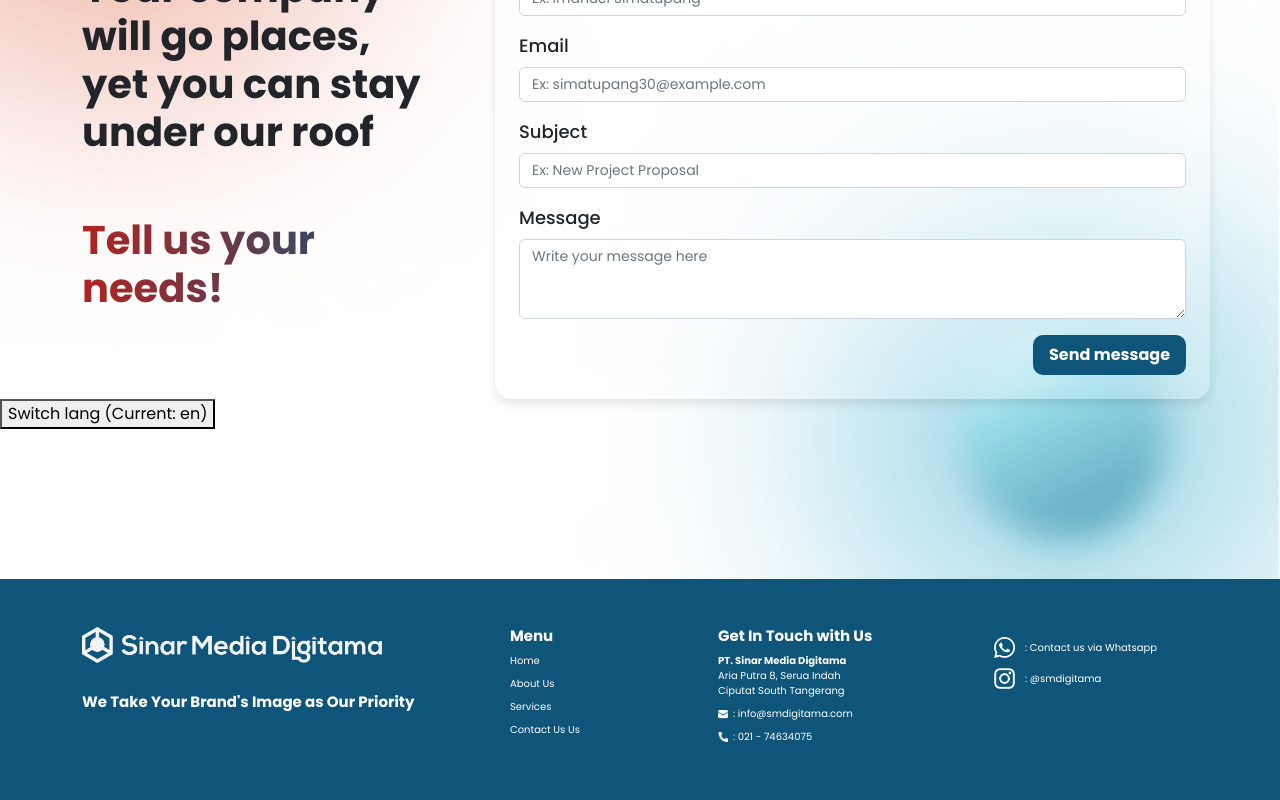
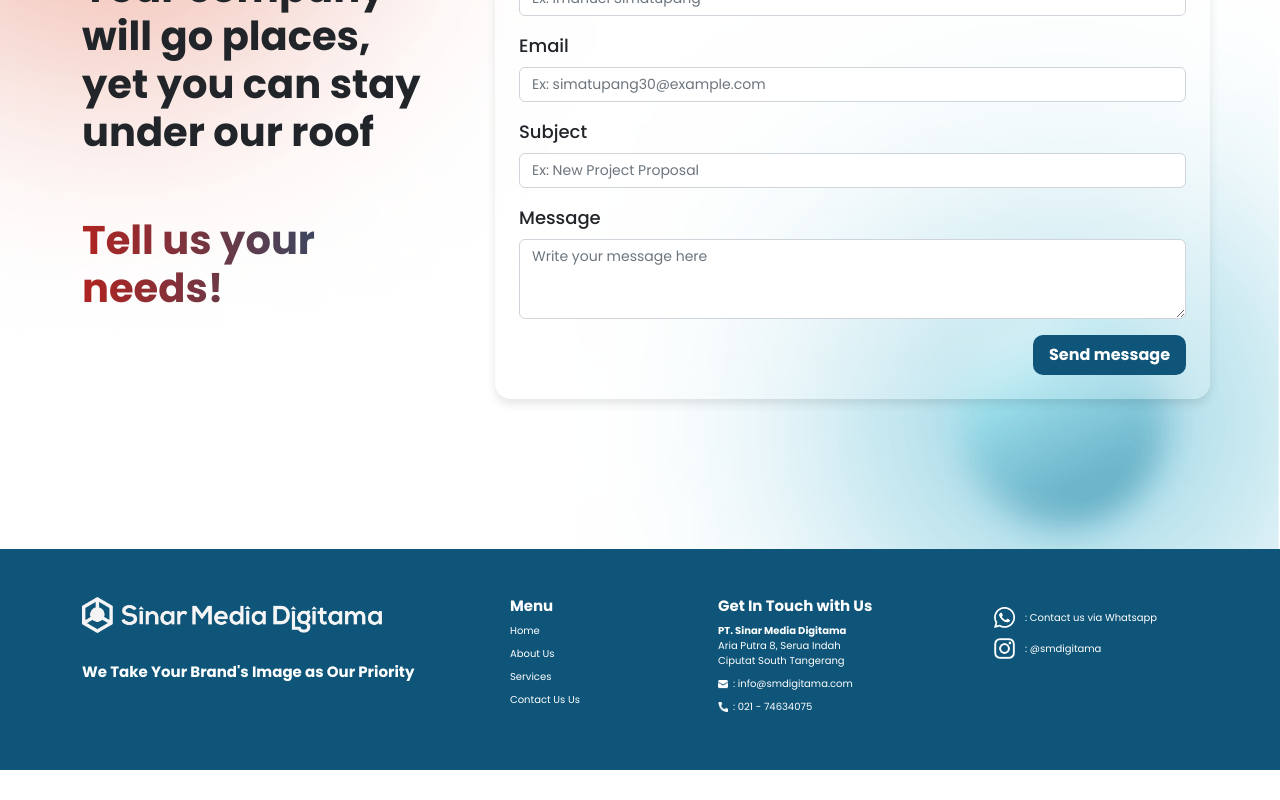
Before and after one commit to charint4/sinarmediadigitama, a React (Create React App) app: page / in a window 1280 px wide. Shown: the part 3970-4770 px from the top of the page. After the commit the page ends 4740 px from the top, so only its background shows below. Built offline with nearby package versions, Linux system fonts and the light colour scheme.

Commit message:
remove test button for changing language

```diff
--- a/src/Pages/Home.js
+++ b/src/Pages/Home.js
@@ -58,11 +58,6 @@ const Home = () => {
           {/* <Section5 /> */}
           <Section5alts lang={lang} />
           <Section6 notify={handleNotify} lang={lang} />
-          <button
-            onClick={() => (lang === "en" ? setLang("id") : setLang("en"))}
-          >
-            Switch lang (Current: {lang})
-          </button>
         </section>
       </header>
     </div>
```
